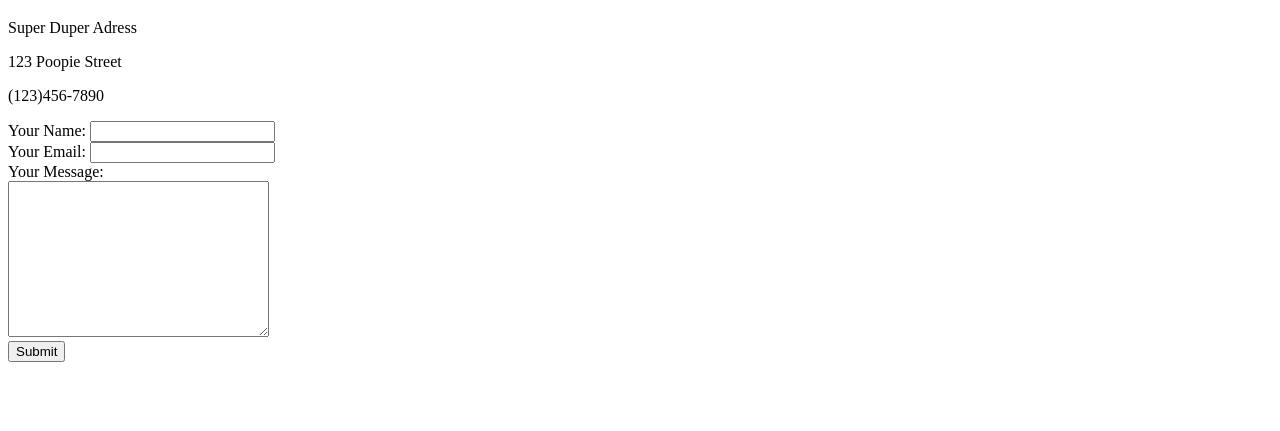
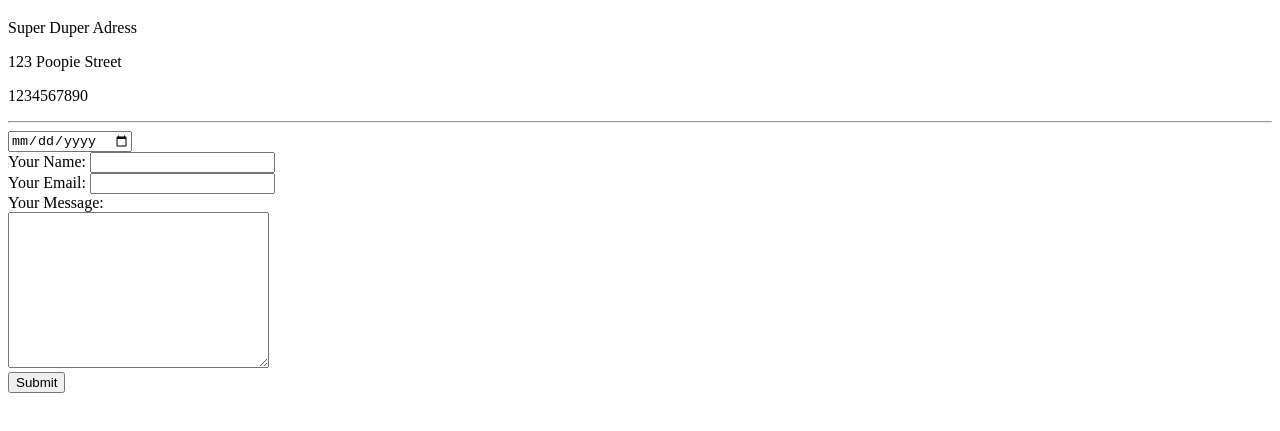
Before and after one commit to sheikh03/cv3, a plain HTML site: page contact.html in a window 1280 px wide. Shown: the part 61-492 px from the top of the page. Drawn offline with Linux system fonts and the light colour scheme.

Commit message:
Update contact.html

```diff
--- a/contact.html
+++ b/contact.html
@@ -8,8 +8,9 @@
         <h1>My Contact Details</h1>
         <p>Super Duper Adress</p>
         <p>123 Poopie Street</p>
-        <p>(123)456-7890</p>
-
+        <p>1234567890</p>
+        <hr>
+        <input type="date">
         <form action="mailto:brosfart@gmail.com" method="post" enctype="text/plain">
           <label>Your Name:</label>
           <input type="text" name="YourName" value=""><br>
@@ -19,6 +20,5 @@
           <textarea name="YourMessage" rows="10" cols="30"></textarea><br>
           <input type="submit" name=" ">
         </form>
-
     </body>
 </html>
```
